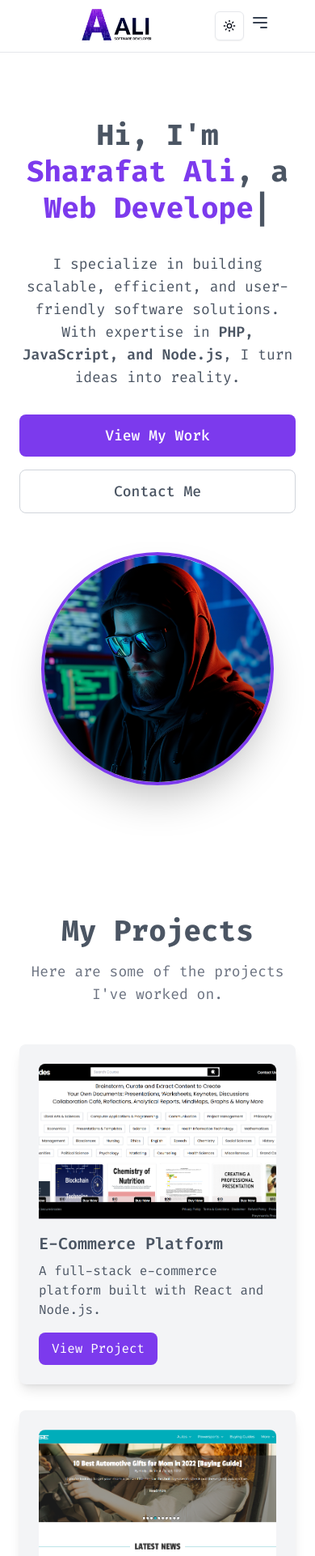
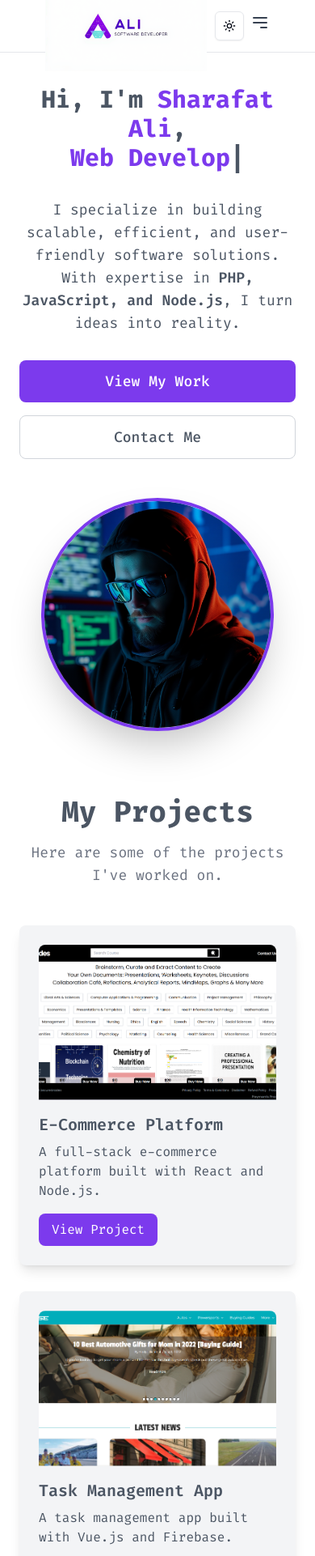
Before and after one commit to sharafat824/AliDev, a Next.js app: page / in a window 390 px wide. Shown: the top 1922 px of the page at 81% size. Built offline with nearby package versions, Linux system fonts and the light colour scheme; no server answers.

Commit message:
removed non required spacing

```diff
--- a/app/(home)/about/page.js
+++ b/app/(home)/about/page.js
@@ -3,9 +3,9 @@ import Link from "next/link";
 
 export default function About() {
   return (
-    <div className="container mx-auto pt-20">
+    <div className="container mx-auto py-10 lg:py-20">
       {/* Hero Section */}
-      <section className="min-h-screfen flex items-center justify-center py-20 lg:py-0">
+      <section className="flex justify-center lg:py-0">
         <div className="container mx-auto px-6 lg:px-16 flex flex-col lg:flex-row items-center justify-between">
           {/* Left Section */}
           <div className="w-full lg:w-1/2 text-center lg:text-left space-y-8">
--- a/app/(home)/contact/page.js
+++ b/app/(home)/contact/page.js
@@ -5,7 +5,7 @@ export default function Contact() {
   return (
     <div className="container mx-auto">
       {/* Hero Section */}
-      <section className="min-h-screen flex items-center justify-center py-20 lg:py-0">
+      <section className="min-h-screen flex items-center justify-center py-10 lg:py-20">
         <div className="container mx-auto px-6 lg:px-16 flex flex-col lg:flex-row items-center justify-between">
           {/* Left Section */}
           <div className="w-full lg:w-1/2 text-center lg:text-left px-2 space-y-8">
--- a/app/(home)/page.js
+++ b/app/(home)/page.js
@@ -8,7 +8,7 @@ export default function Home() {
       {/* Hero Section */}
       <Hero/>
       {/* Projects Section */}
-      <section id="projects" className="py-20">
+      <section id="projects" className="py-10 lg:py-20">
         <div className="container mx-auto px-6 lg:px-16">
           <h2 className="text-4xl font-bold theme-color text-center">
             My Projects
@@ -34,7 +34,7 @@ export default function Home() {
                 A full-stack e-commerce platform built with React and Node.js.
               </p>
               <a
-                href="#"
+                href="https://securegrades.com" target="_blank"
                 className="mt-4 inline-block px-4 py-2 text-white bg-primary rounded-lg hover:bg-primary/80"
               >
                 View Project
@@ -57,7 +57,7 @@ export default function Home() {
                 A task management app built with Vue.js and Firebase.
               </p>
               <a
-                href="#"
+                href="https://autowise.com" target="_blank"
                 className="mt-4 inline-block px-4 py-2 text-white bg-primary rounded-lg hover:bg-primary/80"
               >
                 View Project
@@ -79,19 +79,19 @@ export default function Home() {
               <p className="mt-2 theme-color">
                 A responsive portfolio website built with Next.js and Tailwind CSS.
               </p>
-              <a
-                href="#"
+              {/* <a
+                href=""
                 className="mt-4 inline-block px-4 py-2 text-white bg-primary rounded-lg hover:bg-primary/80"
               >
                 View Project
-              </a>
+              </a> */}
             </div>
           </div>
         </div>
       </section>
 
       {/* Skills Section */}
-      <section id="skills" className="py-20  ">
+      <section id="skills" className="py-10 lg:py-20">
         <div className="container mx-auto px-6 lg:px-16">
           <h2 className="text-4xl font-bold theme-color text-center">
             My Skills
@@ -161,7 +161,7 @@ export default function Home() {
       </section>
 
       {/* Testimonials Section */}
-      <section id="testimonials" className="py-20 0">
+      <section id="testimonials" className="py-10 lg:py-20">
         <div className="container mx-auto px-6 lg:px-16">
           <h2 className="text-4xl font-bold theme-color text-center">
             Testimonials
@@ -241,7 +241,7 @@ export default function Home() {
       </section>
 
       {/* Contact Section */}
-      <section id="contact" className="py-20  ">
+      <section id="contact" className="py-10 lg:py-20">
         <div className="container mx-auto px-6 lg:px-16">
           <h2 className="text-4xl font-bold theme-color text-center">
             Get In Touch
--- a/app/globals.css
+++ b/app/globals.css
@@ -147,7 +147,7 @@ body {
 
   /* Reusable section styles */
   .section {
-    @apply py-20;
+    @apply py-10 lg:py-20;
   }
 
   .section-title {
--- a/components/Navbar.js
+++ b/components/Navbar.js
@@ -25,13 +25,14 @@ import Image from "next/image";
 const Navbar = () => {
     const { resolvedTheme } = useTheme();
     const { isSignedIn, user, isLoaded } = useUser();
-    const logoSrc = resolvedTheme === "dark" ? "/images/dark-logo.png" : "/images/logo-light.png";
+    const logoSrc = resolvedTheme === "dark" ? "/images/dark-logo.png" : "/images/logo.png";
+    const logoHeightWidth = resolvedTheme === "dark" ? 180 : 200;
     return (
         <nav fallback={<Loading />} className="top-0 border-b bg-background/50 backdrop-blur sticky z-50">
             <div className="mx-10 px-4 sm:px-6 lg:px-8">
                 <div className="flex items-center justify-between h-16">
                     <Link href="/" className="flex items-center">
-                    <Image src={logoSrc} alt="Logo" width={180} height={180} priority />
+                    <Image src={logoSrc} alt="Logo" width={logoHeightWidth} height={logoHeightWidth} priority />
                     </Link>
                     <div className="hidden md:flex items-center space-x-6">
                         {/* Links with a hover effect using font-bold */}
--- a/components/hero.js
+++ b/components/hero.js
@@ -6,7 +6,6 @@ import Link from "next/link";
 
 export default function Hero() {
   useEffect(() => {
-    // Initialize Typed.js on the element
     const options = {
       strings: ["Software Developer", "Web Developer", "Full-Stack Developer"],
       typeSpeed: 100,
@@ -18,20 +17,18 @@ export default function Hero() {
 
     const typed = new Typed("#typed", options);
 
-    // Clean up the Typed.js instance when the component is unmounted
     return () => {
       typed.destroy();
     };
   }, []);
 
   return (
-    <section className="min-h-screen flex items-center justify-center py-20 lg:py-0">
+    <section className="flex items-center justify-center py-10 lg:py-20">
       <div className="container mx-auto px-6 lg:px-16 flex flex-col lg:flex-row items-center justify-between">
         {/* Left Section */}
         <div className="w-full lg:w-1/2 text-center lg:text-left space-y-8">
-          <h1 className="text-4xl lg:text-5xl font-bold theme-color leading-tight">
-            Hi, I'm <span className="text-primary">Sharafat Ali</span>, a{" "}
-            {/* Typewriter effect text */}
+          <h1 className="text-3xl lg:text-4xl font-bold theme-color leading-[1.2]">
+            Hi, I'm <span className="text-primary">Sharafat Ali</span>, <br />
             <span id="typed" className="text-primary font-bold"></span>
           </h1>
           <p className="mt-4 text-lg theme-color">
```
Also changed, not shown: public/images/logo.png (added).
